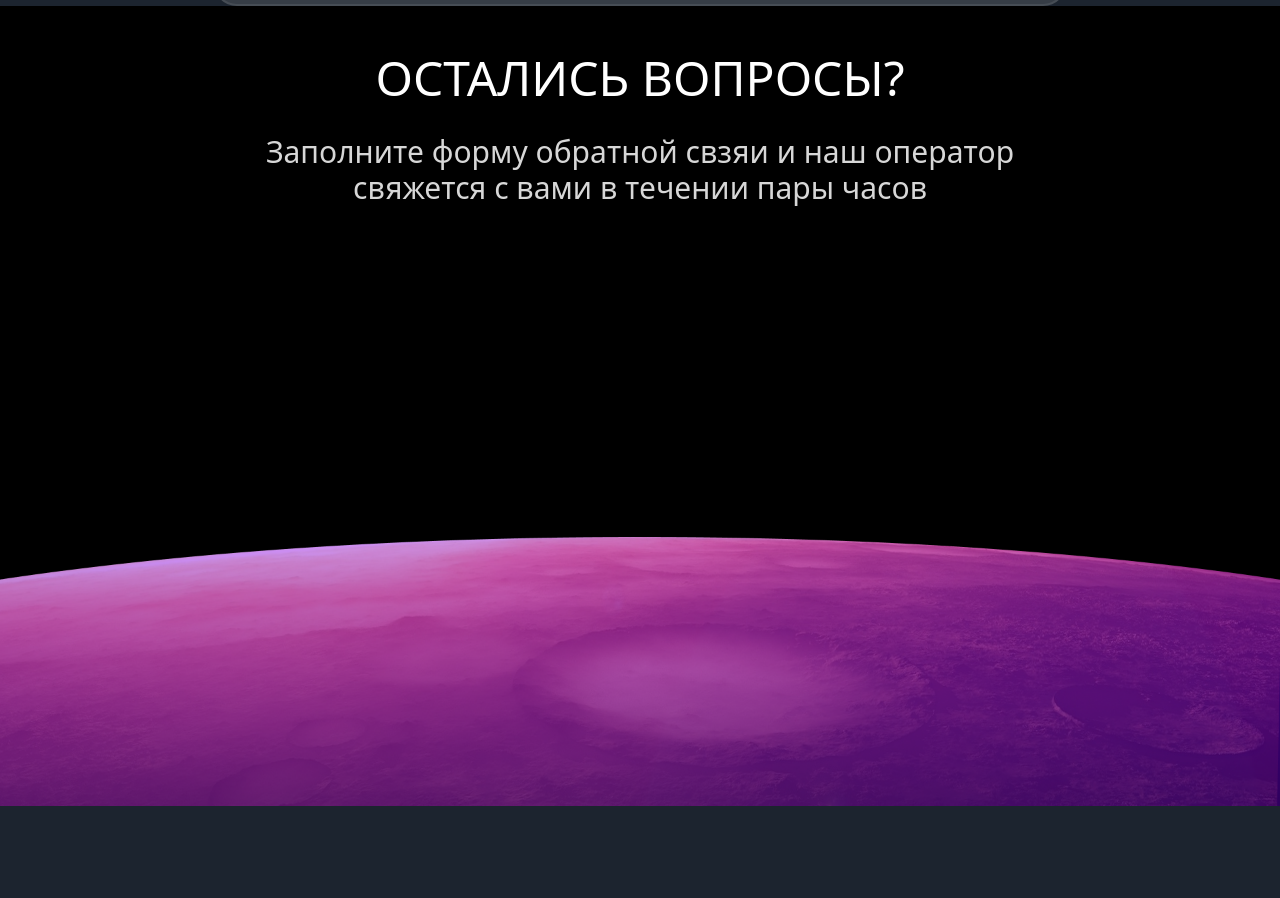
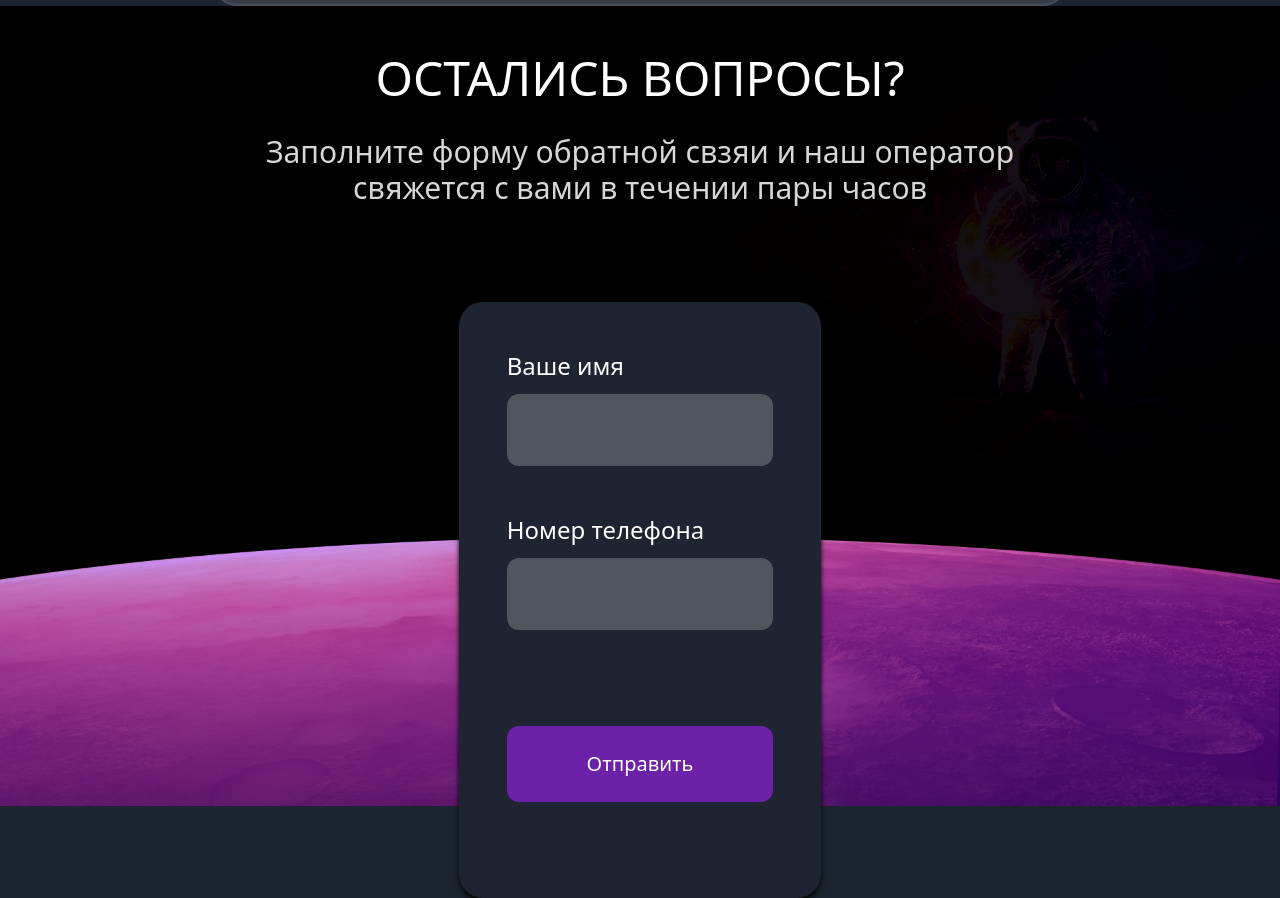
Before and after one commit to 2mpain/astro-mars, an Astro site: page / in a window 1280 px wide. Shown: the part 5865-6763 px from the top of the page. Before the commit the page ends 6671 px from the top, so only its background shows below. Built offline with nearby package versions, Linux system fonts and the light colour scheme; Astro itself is replaced by a stand-in of ours.

Commit message:
implement form

```diff
--- a/src/components/react/Typography.tsx
+++ b/src/components/react/Typography.tsx
@@ -1,6 +1,6 @@
 import react from "@astrojs/react";
 
-type Variant =
+export type Variant =
 	| "h1"
 	| "h2"
 	| "h3"
--- a/src/components/sections/ComplexRoutes.astro
+++ b/src/components/sections/ComplexRoutes.astro
@@ -24,7 +24,7 @@ const {
 		</div>
 
 		<div class="px-4 self-center">
-			<Title title={title} subtitle={subtitle} align="start" width="1/4" />
+			<Title title={title} subtitle={subtitle} align="start" width="3/4" />
 		</div>
 	</div>
 </section>
--- a/src/components/sections/HaveQuestions.astro
+++ b/src/components/sections/HaveQuestions.astro
@@ -1,5 +1,6 @@
 ---
 import Title from "../ui/Title.astro";
+import Form from "../ui/Form.astro";
 
 interface Props {
 	title?: string;
@@ -21,5 +22,18 @@ const {
 		<Title title={title} subtitle={subtitle} />
 	</div>
 
-	<img src={footerImage} alt="moon image" class="absolute bottom-0 w-full" />
+	<div class="flex flex-row justify-center m-24">
+		<Form />
+		<img
+			src={bgImage}
+			alt="astronaut image"
+			class="absolute z-0 top-0 right-0 w-1/2 opacity-10"
+		/>
+	</div>
+
+	<img
+		src={footerImage}
+		alt="moon image"
+		class="absolute bottom-0 w-full z-10"
+	/>
 </section>
--- /dev/null
+++ b/src/components/ui/Form.astro
@@ -0,0 +1,22 @@
+---
+import Input from "./Input.astro";
+---
+
+<form
+	class="flex flex-col justify-center py-12 w-1/3 z-20 bg-slate px-12 gap-y-12 rounded-3xl shadow-md shadow-black"
+>
+	<Input label="name" labelTextVariant="h3" labelText="Ваше имя" name="name" />
+
+	<Input
+		label="phoneNumber"
+		labelTextVariant="h3"
+		labelText="Номер телефона"
+		name="phoneNumber"
+	/>
+
+	<button
+		type="button"
+		class="btn bg-purple-800 rounded-xl p-6 text-white text-center font-regular self-center w-full text-xl mt-12 hover:bg-darkPurple hover:font-bold transition-all duration-500 mb-12"
+		>Отправить</button
+	>
+</form>
--- /dev/null
+++ b/src/components/ui/Input.astro
@@ -0,0 +1,27 @@
+---
+import { Typography } from "../react/Typography";
+import type { Variant } from "../react/Typography";
+
+interface Props {
+	label: string;
+	labelTextVariant: Variant;
+	labelText: string;
+	name: string;
+}
+
+const { label, labelTextVariant, labelText, name } = Astro.props;
+---
+
+<div class="flex w-full flex-col gap-y-3">
+	<label for={label}
+		><Typography variant={labelTextVariant} className="text-white"
+			>{labelText}</Typography
+		></label
+	>
+	<input
+		type="text"
+		name={name}
+		id={label}
+		class="bg-darkGray rounded-xl p-6 text-white font-bold hover:shadow-md hover:shadow-white transition-all duration-500 cursor-pointer focus:cursor-text outline-none focus:shadow-none focus:outline-purple-500"
+	/>
+</div>
```
